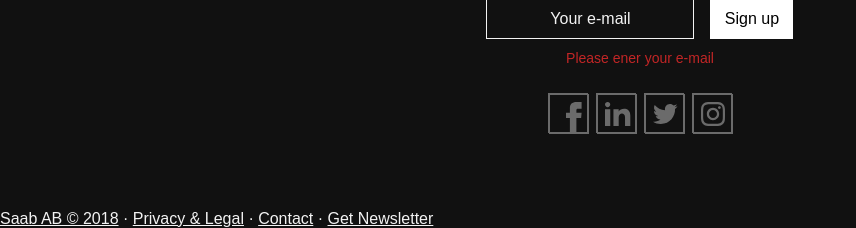
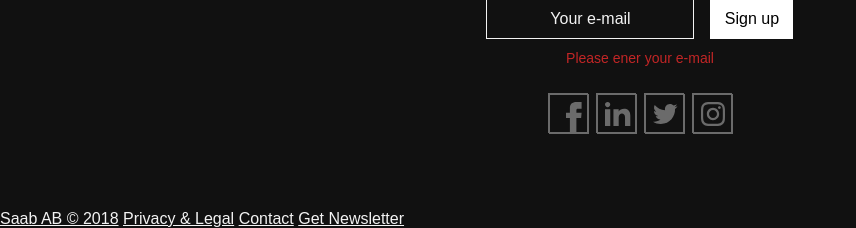
Before and after one commit to Amin-Mohamed/De-lorean, a PHP site: page /index.php in a window 1280 px wide. Shown: the part 3577-3805 px from the top of the page, without its empty margins (0-856 px from the left). Run offline with PHP 8.4, Linux system fonts and the light colour scheme.

Commit message:
Changed the footer

```diff
--- a/footer.php
+++ b/footer.php
@@ -1,12 +1,6 @@
-<footer class="footer-distributed">
-			<p class="footerLinks">
-				<a href="#">Saab AB © 2018</a>
-				·
-				<a href="#">Privacy & Legal</a>
-				·
-				<a href="#">Contact</a>
-				·
-				<a href="#">Get Newsletter</a>
-			</p>
-
-  </footer>
+<footer class="footer">
+                <a href="#">Saab AB © 2018</a>
+                <a href="#">Privacy & Legal</a>
+                <a href="#">Contact</a>
+                <a href="#">Get Newsletter</a>
+</footer>
```
